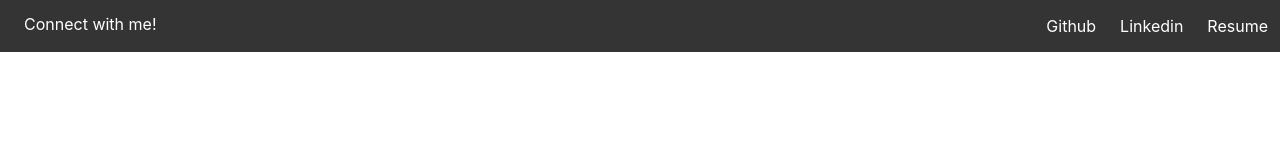
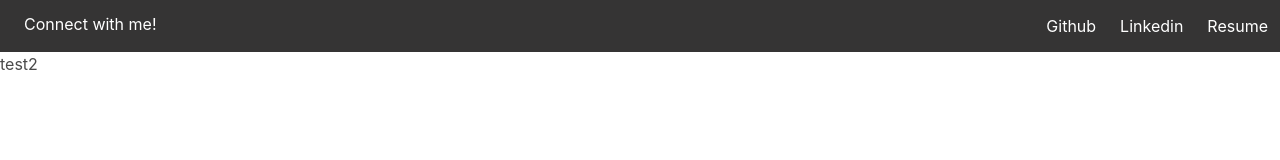
Before and after one commit to ArjayCaluag/React-Portfolio, a React (Create React App) app in the folder react-portfolio/: page /aboutme in a window 1280 px wide. Shown: the top 160 px of the page. Built offline with nearby package versions, Linux system fonts and the light colour scheme.

Commit message:
Create initial about me page route

```diff
--- a/react-portfolio/src/App.js
+++ b/react-portfolio/src/App.js
@@ -2,8 +2,9 @@ import "./App.css";
 import React from "react";
 import NavBar from "./components/NavBar";
 
+import AboutMe from "./pages/About Me";
 import Landing from "./pages/Landing";
-import Projects from "./pages/Projects"
+import Projects from "./pages/Projects";
 import { BrowserRouter as Router, Route, Switch } from "react-router-dom";
 
 function App() {
@@ -16,8 +17,11 @@ function App() {
           <Route exact path={["/", "landing"]}>
             <Landing />
           </Route>
-          <Route exact path ='/projects'>
-            <Projects/>
+          <Route exact path="/projects">
+            <Projects />
+          </Route>
+          <Route exact path="/aboutme">
+            <AboutMe />
           </Route>
         </Switch>
       </div>
--- a/react-portfolio/src/pages/About Me/index.js
+++ b/react-portfolio/src/pages/About Me/index.js
@@ -0,0 +1,14 @@
+import React from "react"
+
+
+function AboutMe() {
+  return (
+<div>
+
+<h1>test2</h1>
+
+</div>
+  )
+}
+
+export default AboutMe;
```
